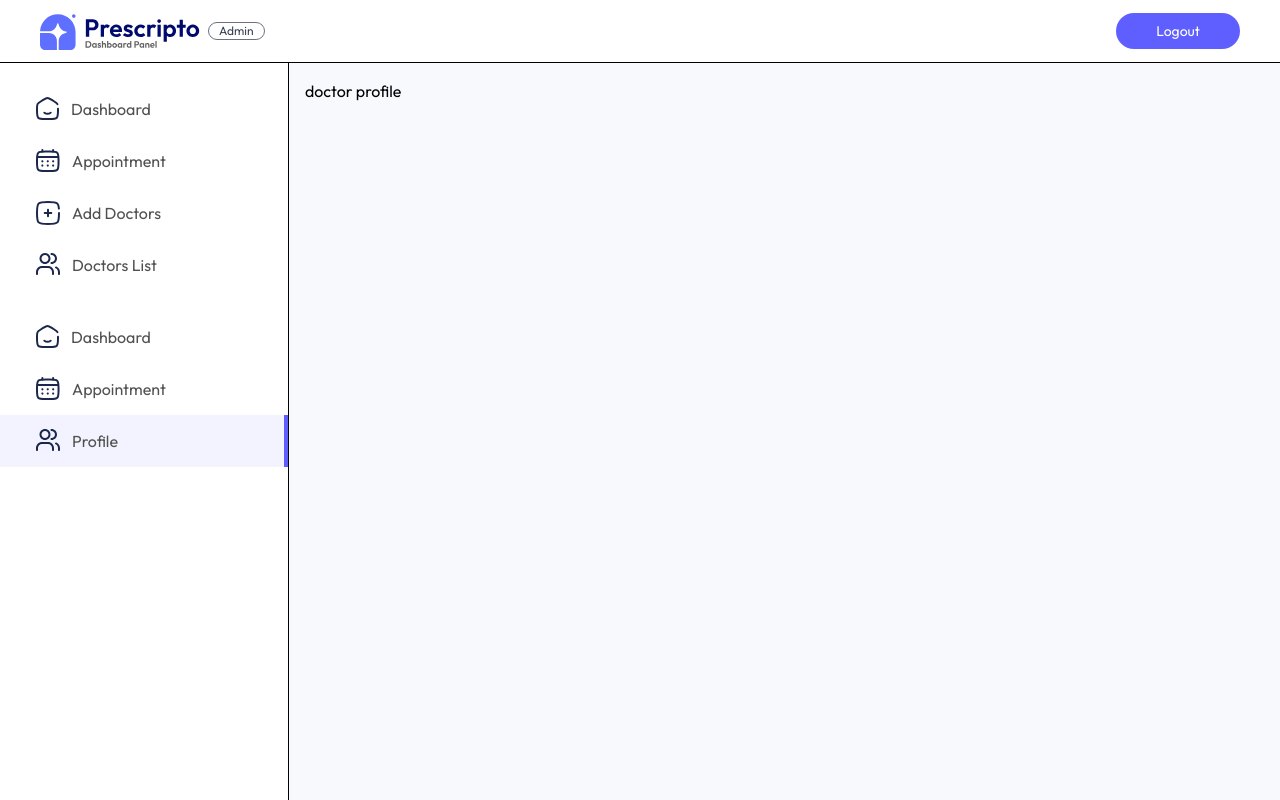
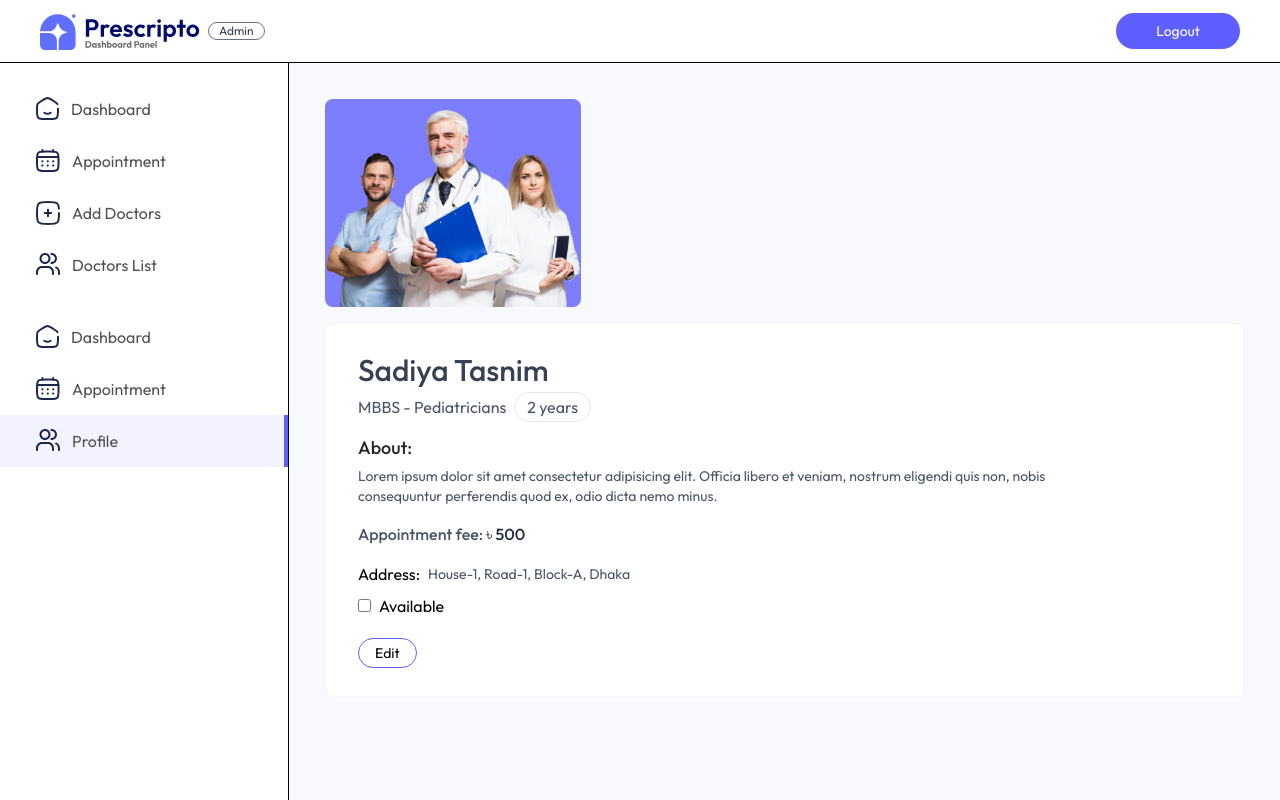
Before and after one commit to Sajjad177/HealthBridge-Frontend, a React (Vite) app: page /dashboard/docProfile in a window 1280 px wide. Built offline with nearby package versions, Linux system fonts and the light colour scheme.

Commit message:
doctor profile degined

```diff
--- a/src/pages/Dashboard/Doctor/DoctorProfile.tsx
+++ b/src/pages/Dashboard/Doctor/DoctorProfile.tsx
@@ -1,10 +1,97 @@
+import { useState } from "react";
+import { assets } from "../../../assets/assets_frontend/assets";
 
 const DoctorProfile = () => {
-    return (
+  const [isEdit, setIsEdit] = useState(false);
+
+  return (
+    <div>
+      <div className="flex flex-col gap-4 m-5">
         <div>
-            doctor profile
+          <img
+            src={assets.header_img}
+            alt=""
+            className="bg-[#5f5fff]/80 w-full sm:max-w-64 rounded-lg "
+          />
         </div>
-    );
+
+        <div className="flex-1 border border-stone-100 rounded-lg p-8 py-7 bg-white">
+          {/* ---------------show doctor info---------------- */}
+          <p className="flex items-center gap-2 text-3xl font-medium text-gray-700">
+            Sadiya Tasnim
+          </p>
+          <div className="flex items-center gap-2 mt-1 text-gray-600">
+            <p>MBBS - Pediatricians</p>
+            <button className="py-0.5 px-3 border border-gray-200 rounded-full">
+              2 years
+            </button>
+          </div>
+          {/* ---------doc about section--------- */}
+          <div>
+            <p className="flex text-center gap-1 text-lg font-medium text-neutral-800 mt-3">
+              About:
+            </p>
+            <p className="text-sm text-gray-600 max-w-[700px] mt-1">
+              Lorem ipsum dolor sit amet consectetur adipisicing elit. Officia
+              libero et veniam, nostrum eligendi quis non, nobis consequuntur
+              perferendis quod ex, odio dicta nemo minus.
+            </p>
+          </div>
+
+          <p className="text-gray-600 mt-4 font-medium">
+            Appointment fee:{" "}
+            <span className="text-gray-800">
+              {isEdit ? <input type="number" defaultValue={500} /> : "৳ 500"}
+            </span>
+          </p>
+
+          <div className="mt-4 flex gap-2 items-center">
+            <p>Address:</p>
+            <p className="text-gray-600 text-sm">
+              {isEdit ? (
+                <input
+                  type="text"
+                  defaultValue={"House-1, Road-1, Block-A, Dhaka"}
+                />
+              ) : (
+                "House-1, Road-1, Block-A, Dhaka"
+              )}
+            </p>
+          </div>
+
+          {/* this check box doctor can update his availability */}
+          <div className="flex gap-2 items-center pt-2">
+            {/* after function uncomment this */}
+            {/* <input
+              onChange={() => isEdit}
+              checked={profileData.available}
+              type="checkbox"
+              name=""
+              id=""
+            /> */}
+            <input type="checkbox" name="" id="" />
+            <label htmlFor="">Available</label>
+          </div>
+
+          {isEdit ? (
+            <button
+              onClick={() => setIsEdit(false)}
+              className="px-4 py-1 border border-[#5f5fff] text-sm rounded-full mt-5 cursor-pointer hover:bg-[#5f5fff] hover:text-white transition-all duration-300 ease-in-out"
+            >
+              Save
+            </button>
+          ) : (
+            <button
+              onClick={() => setIsEdit(true)}
+              className="px-4 py-1 border border-[#5f5fff] text-sm rounded-full mt-5 cursor-pointer hover:bg-[#5f5fff] hover:text-white transition-all duration-300 ease-in-out"
+            >
+              Edit
+            </button>
+          )}
+        </div>
+      </div>
+    </div>
+  );
 };
 
 export default DoctorProfile;
--- a/src/pages/MyAppointments.tsx
+++ b/src/pages/MyAppointments.tsx
@@ -29,6 +29,10 @@ const MyAppointments = () => {
             </div>
             <div></div>
             <div className="flex flex-col gap-2 justify-end">
+
+          {/* when you do it check the time is 15:37:00 for the button  */}
+
+
               {/* {!item.isCancelled && (
                 <button className="text-sm text-stone-500 text-center sm:min-w-48 py-2 border border-stone-500 rounded cursor-pointer hover:bg-[#5f5fff] hover:text-white transition-all duration-300 ease-in-out">
                   Pay Online
```
